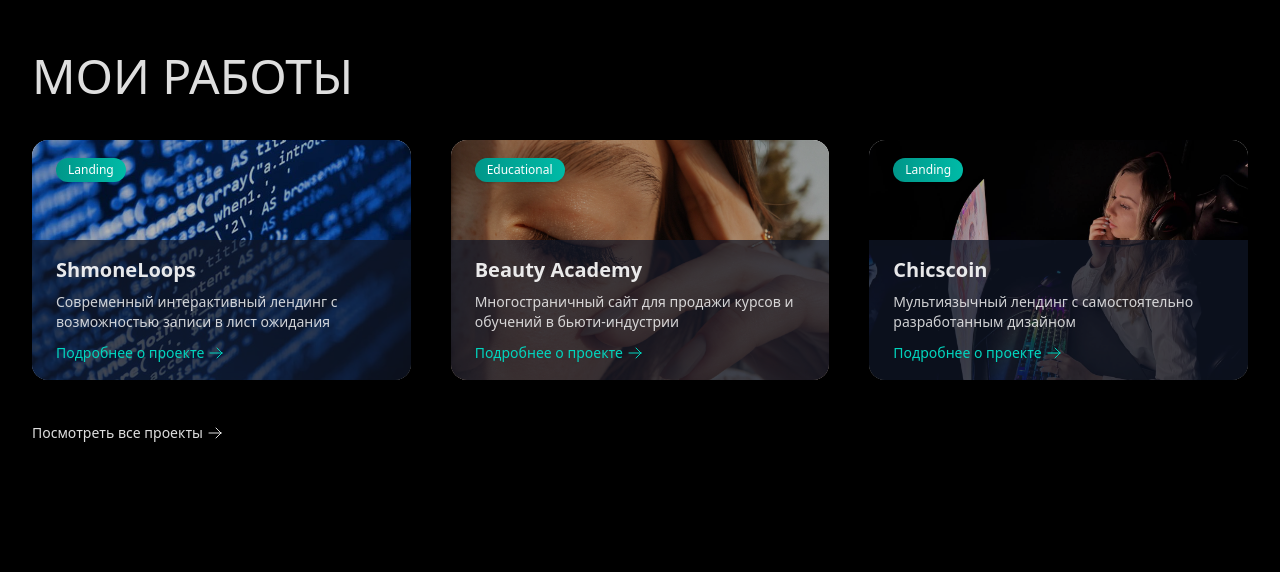
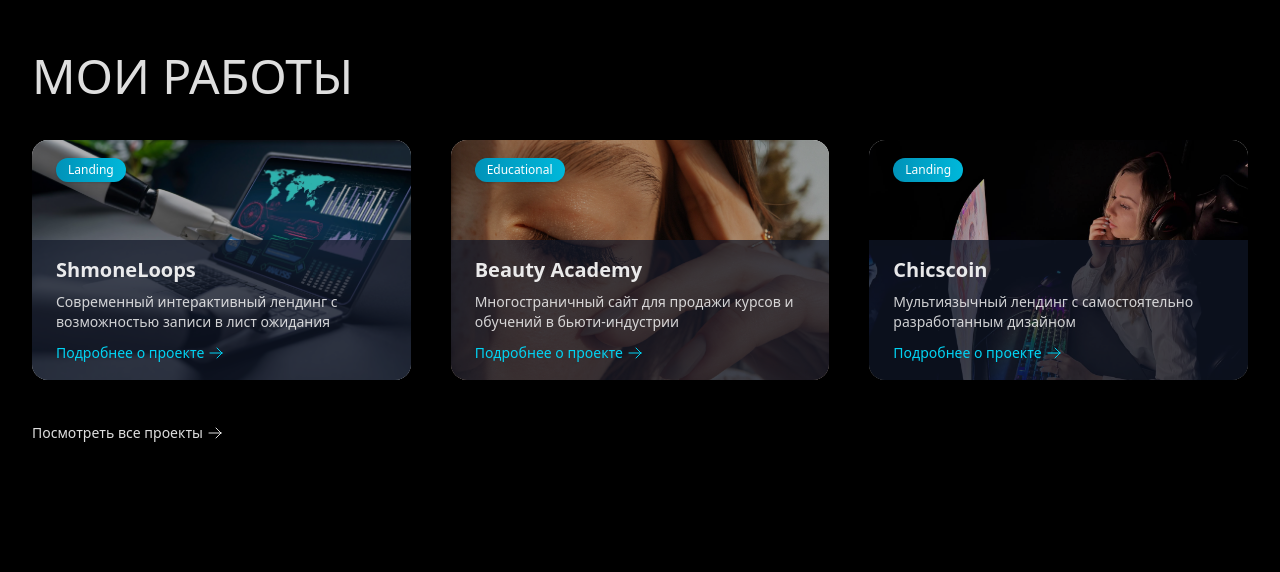
Before and after one commit to ns-morozova/nata.dev, a React (Vite) app: page / in a window 1280 px wide. Shown: the part 610-1182 px from the top of the page. Built offline with nearby package versions, Linux system fonts and the light colour scheme.

Commit message:
updated colors

```diff
--- a/src/components/Cards/CasePreview.tsx
+++ b/src/components/Cards/CasePreview.tsx
@@ -18,7 +18,7 @@ const CasePreview: React.FC<CasePreviewProps> = ({
     return (
         <div className="group relative rounded-2xl bg-white shadow-lg transition-all duration-500 hover:shadow-2xl overflow-hidden">
             {/* Градиентные эффекты */}
-            <div className="absolute -right-12 -top-12 z-10 h-24 w-24 rounded-full bg-gradient-to-br from-teal-100 to-teal-300 opacity-0 blur-xl transition-opacity duration-700 group-hover:opacity-80"></div>
+            <div className="absolute -right-12 -top-12 z-10 h-24 w-24 rounded-full bg-gradient-to-br from-cyan-200 to-cyan-400 opacity-0 blur-xl transition-opacity duration-700 group-hover:opacity-80"></div>
             <div className="absolute -left-12 -bottom-12 z-10 h-24 w-24 rounded-full bg-gradient-to-tr from-slate-300 to-slate-500 opacity-0 blur-xl transition-opacity duration-700 group-hover:opacity-80"></div>
 
             {/* Изображение */}
@@ -35,7 +35,7 @@ const CasePreview: React.FC<CasePreviewProps> = ({
 
             {/* Категория */}
             <div className="absolute top-4 left-4 md:left-6">
-                <div className="inline-flex items-center rounded-full bg-gradient-to-r from-teal-600 to-teal-500 px-3 py-1 text-xs font-medium text-white shadow-sm transition-transform duration-500 group-hover:scale-105">
+                <div className="inline-flex items-center rounded-full bg-gradient-to-r from-cyan-600 to-cyan-500 px-3 py-1 text-xs font-medium text-white shadow-sm transition-transform duration-500 group-hover:scale-105">
                     {category}
                 </div>
             </div>
@@ -43,7 +43,7 @@ const CasePreview: React.FC<CasePreviewProps> = ({
             {/* Инфо */}
             <div className="absolute bottom-0 w-full h-max bg-gray-900/70">
                 <div className="px-4 py-3 md:px-6 md:py-4">
-                    <h3 className="mb-2 text-xl font-bold text-white opacity-90 transition-all duration-500 group-hover:opacity-100 group-hover:text-teal-50">
+                    <h3 className="mb-2 text-xl font-bold text-white opacity-90 transition-all duration-500 group-hover:opacity-100 group-hover:text-cyan-50">
                         {title}
                     </h3>
                     <p className="mb-2 line-clamp-4 text-sm text-white/80 transition-all duration-500 group-hover:text-white/95">
@@ -51,11 +51,11 @@ const CasePreview: React.FC<CasePreviewProps> = ({
                     </p>
                     <a
                         href={link}
-                        className="inline-flex items-center text-sm font-medium text-teal-400 transition-all duration-500 group-hover:text-teal-300"
+                        className="inline-flex items-center text-sm font-medium text-cyan-400 transition-all duration-500 group-hover:text-cyan-300"
                     >
                         <span className="relative">
                             Подробнее о проекте
-                            <span className="absolute bottom-0 left-0 h-px w-0 bg-teal-300 transition-all duration-500 group-hover:w-full"></span>
+                            <span className="absolute bottom-0 left-0 h-px w-0 bg-cyan-300 transition-all duration-500 group-hover:w-full"></span>
                         </span>
                         <svg
                             xmlns="http://www.w3.org/2000/svg"
--- a/src/sections/CasesPreview.tsx
+++ b/src/sections/CasesPreview.tsx
@@ -4,7 +4,7 @@ import { CasePreview } from '../components/Cards';
 const CasesPreview: React.FC = () => {
     const projects = [
         {
-            image: '/images/cardpreview-shmoneloops.jpg',
+            image: '/images/unnamed.jpg',
             title: 'ShmoneLoops',
             category: 'Landing',
             description: 'Современный интерактивный лендинг с возможностью записи в лист ожидания',
```
Also changed, not shown: public/images/2150010125.jpg (added), public/images/unnamed.jpg (added).
